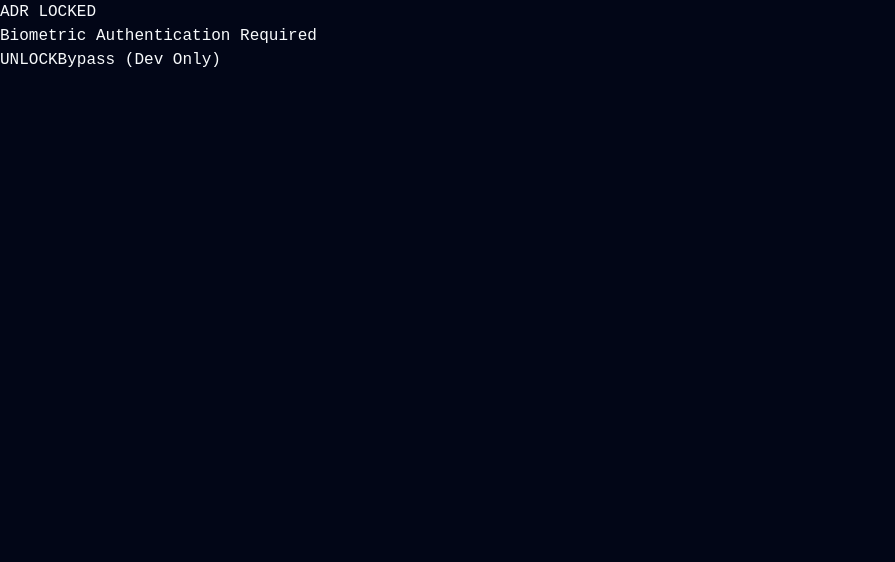
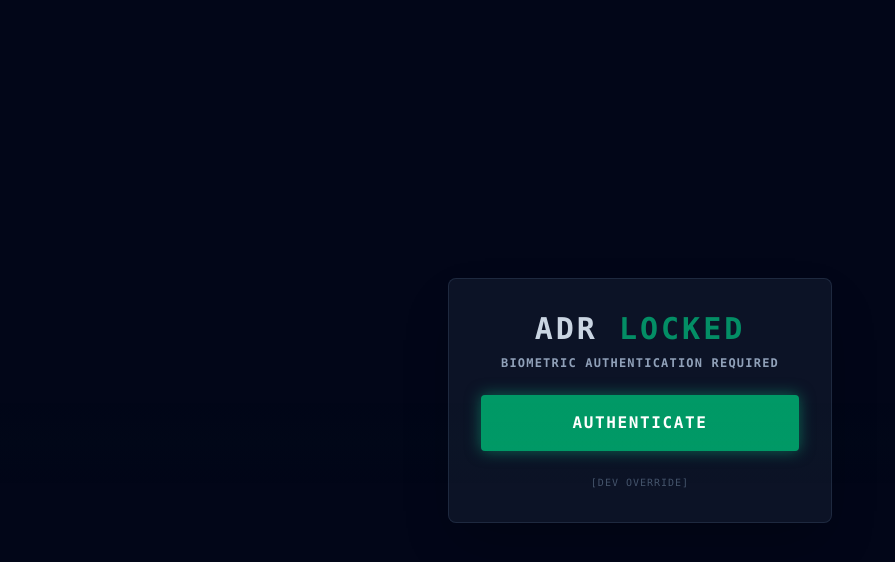
Before and after one commit to ccGroupuk/Remote-agent-, a React (Vite) app: page / in a window 1280 px wide. Shown: the top 562 px of the page, without its empty margins (0-895 px from the left). Built offline with nearby package versions, Linux system fonts and the light colour scheme.

Commit message:
style: apply Military UI Tailwind classes to WebAuthnGuard

```diff
--- a/src/components/WebAuthnGuard.jsx
+++ b/src/components/WebAuthnGuard.jsx
@@ -48,15 +48,34 @@ export default function WebAuthnGuard({ children }) {
 
   if (!isAuthenticated) {
     return (
-      <div className="auth-guard">
-        <h1 className="title">ADR <span className="neon-text">LOCKED</span></h1>
-        <p className="subtitle">Biometric Authentication Required</p>
-        <button className="btn btn-massive neon-green" onClick={handleAuth}>
-          UNLOCK
-        </button>
-        {error && <p className="error">{error}</p>}
-        {/* DEV ONLY BUTTON */}
-        <button className="btn dev-btn" onClick={() => setIsAuthenticated(true)}>Bypass (Dev Only)</button>
+      <div className="flex flex-col items-center justify-center min-h-screen bg-slate-950 text-slate-200 relative overflow-hidden font-mono antialiased p-4">
+        <div className="scanline"></div>
+        <div className="flex flex-col items-center justify-center bg-slate-900/80 border border-slate-700/50 p-8 rounded-lg shadow-2xl backdrop-blur-sm z-10 space-y-6 max-w-sm w-full text-center">
+          <div>
+            <h1 className="text-3xl font-bold tracking-widest text-slate-300 mb-2">ADR <span className="text-emerald-500 animate-pulse">LOCKED</span></h1>
+            <p className="text-xs uppercase tracking-widest text-slate-400 font-bold">Biometric Authentication Required</p>
+          </div>
+
+          <button
+            className="w-full flex items-center justify-center py-4 bg-emerald-600 hover:bg-emerald-500 text-white font-bold tracking-widest uppercase rounded shadow-[0_0_15px_rgba(16,185,129,0.5)] transition-all active:scale-95 outline-none focus:ring-2 focus:ring-emerald-400"
+            onClick={handleAuth}
+          >
+            Authenticate
+          </button>
+
+          {error && (
+            <div className="text-rose-500 text-xs font-bold uppercase tracking-wider p-2 bg-rose-950/50 border border-rose-900 rounded w-full">
+              Error: {error}
+            </div>
+          )}
+
+          <button
+            className="text-[10px] text-slate-600 hover:text-amber-500 uppercase tracking-widest transition-colors outline-none"
+            onClick={() => setIsAuthenticated(true)}
+          >
+            [Dev Override]
+          </button>
+        </div>
       </div>
     );
   }
```
